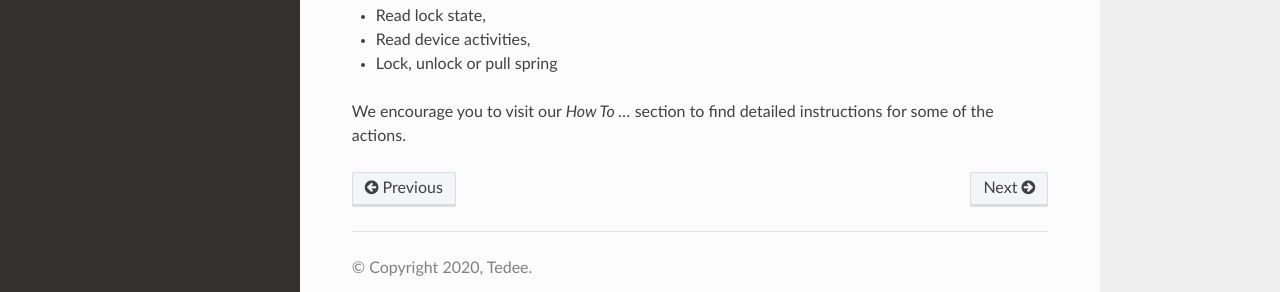
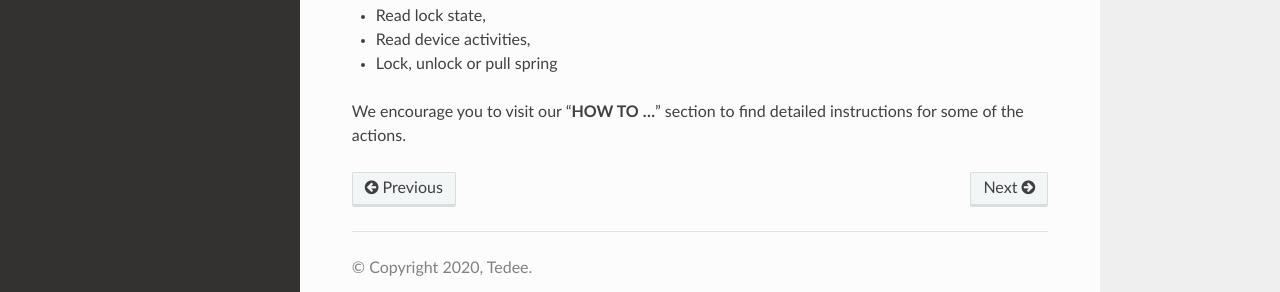
Before and after one commit to tedee-com/tedee-api-doc, a Sphinx documentation site: the page built from docs/source/overview.rst, in a window 1280 px wide and 900 px high, scrolled down 550 px. Shown: the part 563-855 px from the top of the window. Built offline with Sphinx 7.4.7 and the Read the Docs theme 2.0.0, drawn with Linux system fonts in a browser that asks for light colours.

Commit message:
Small text style change

```diff
--- a/docs/source/overview.rst
+++ b/docs/source/overview.rst
@@ -48,4 +48,4 @@ Here's a list of example actions that you can do using the API:
 * Read device activities,
 * Lock, unlock or pull spring
 
-We encourage you to visit our `How To ...` section to find detailed instructions for some of the actions.
+We encourage you to visit our "**HOW TO ...**" section to find detailed instructions for some of the actions.
```
